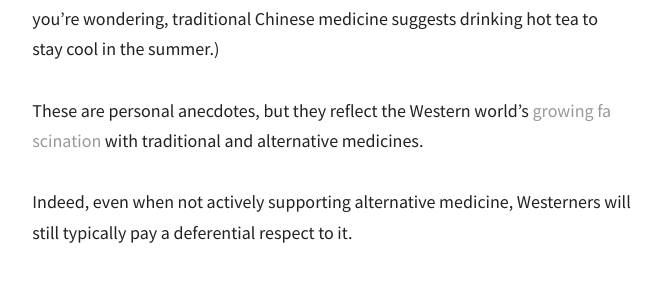
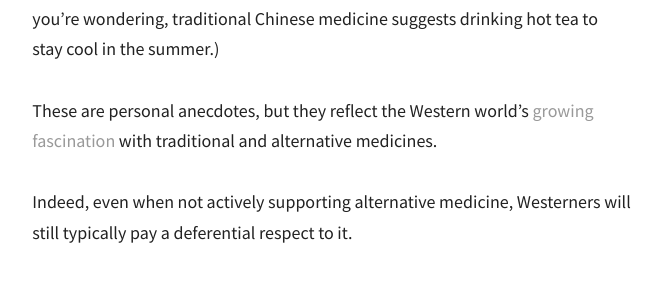
Before and after one commit to moyer/moyer.github.com, a Jekyll site: the page built from _posts/2013-08-13-theres-only-one-kind-of-medicine.md, in a window 1280 px wide and 900 px high, scrolled down 1112 px. Shown: the part 161-446 px from the top of the window, without its empty margins (308-969 px from the left). Built offline with Jekyll 4.4.1, drawn with Linux system fonts in a browser that asks for light colours; Markdown is read by kramdown in place of the engine named in the settings.

Commit message:
fixes links and typos in “There’s Only One Kind Of Medicine”

```diff
--- a/_posts/2013-08-13-theres-only-one-kind-of-medicine.md
+++ b/_posts/2013-08-13-theres-only-one-kind-of-medicine.md
@@ -13,7 +13,7 @@
 defend cultural medicinal practices.
 
 One friend of mine, who worked with Karen [hill
-tribes](http://en.wikipedia.org/wiki/Hill_tribe_(Thailand)), argued that their
+tribes](http://cl.ly/1r0A0U3l110G), argued that their
 use of raw eggs for treating burns was a perfectly acceptable and reasonable
 practice. Why? Because their medicine men have been doing it for generations.
 It’s traditional. Treating burns with egg appears to be a common folk remedy –
@@ -23,7 +23,7 @@
 
 I’ve met American students taking five-year courses in traditional Chinese
 medicine at universities in Beijing, learning about acupuncture and
-[meridians](http://en.wikipedia.org/wiki/Meridian_(Chinese_medicine)), which
+[meridians](http://cl.ly/2j3q3l1k3Y26), which
 are imaginary lines of energy running through the human body. In Thailand,
 there’s a thriving economy of workshops and courses for foreigners to study
 Reiki (palm healing), astrology,
@@ -37,8 +37,7 @@
 case you’re wondering, traditional Chinese medicine suggests drinking hot tea
 to stay cool in the summer.)
 
-These are personal anecdotes, but they reflect the Western world’s [growing fa
-scination](http://www.vancouversun.com/health/Burnaby+school+applies+become+fi
+These are personal anecdotes, but they reflect the Western world’s [growing fascination](http://www.vancouversun.com/health/Burnaby+school+applies+become+fi
 rst+Canada+offer+traditional/7961658/story.html) with traditional and
 alternative medicines.
 
```
